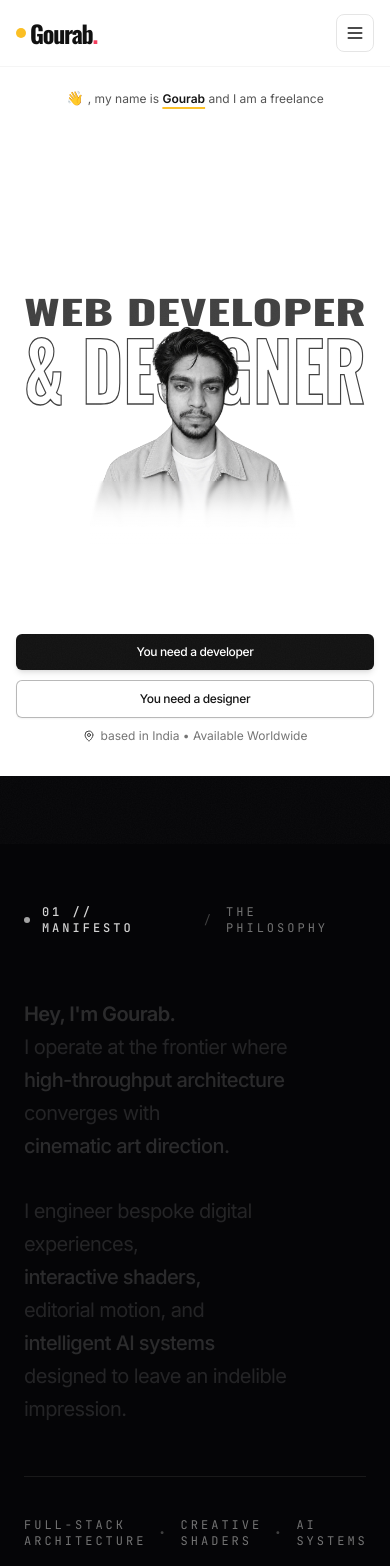
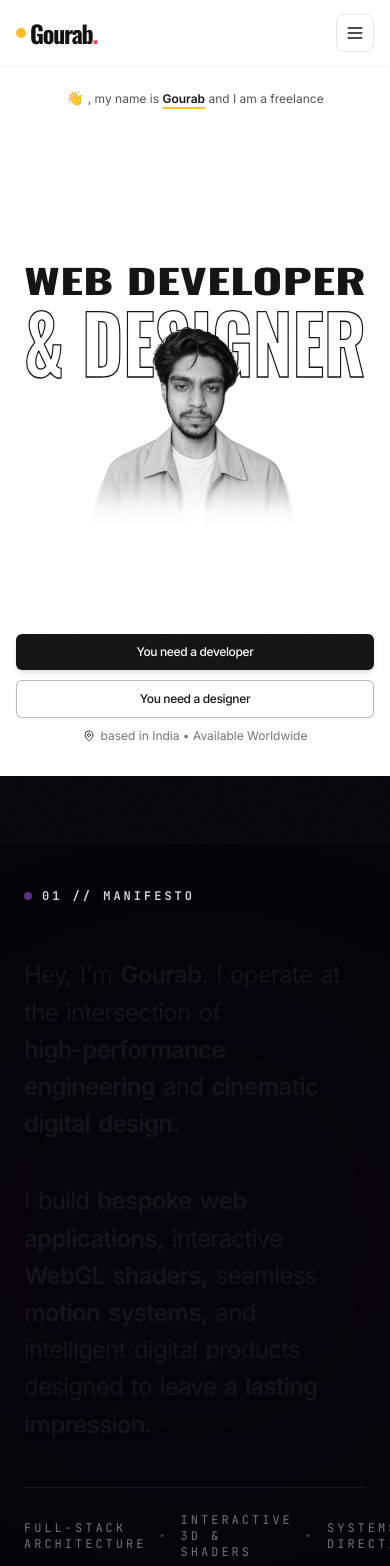
Before and after one commit to gourabs444-del/GOURAB-PORTFOLIO, a Next.js app: page / in a window 390 px wide. Shown: the top 1566 px of the page. Built offline with nearby package versions, Linux system fonts and the light colour scheme.

Commit message:
style: centered spacious layout for manifesto with smooth word-by-word scroll illumination animation

```diff
--- a/src/components/sections/AboutManifesto.tsx
+++ b/src/components/sections/AboutManifesto.tsx
@@ -4,31 +4,45 @@ import React, { useEffect, useRef } from "react";
 import gsap from "gsap";
 import { ScrollTrigger } from "@/lib/gsap";
 
+const manifestoParagraphs = [
+  {
+    text: "Hey, I'm Gourab. I operate at the intersection of high-performance engineering and cinematic digital design.",
+    highlight: ["Gourab.", "high-performance", "engineering", "cinematic", "digital", "design."],
+  },
+  {
+    text: "I build bespoke web applications, interactive WebGL shaders, seamless motion systems, and intelligent digital products designed to leave a lasting impression.",
+    highlight: ["bespoke", "web", "applications,", "WebGL", "shaders,", "motion", "systems,", "lasting", "impression."],
+  },
+];
+
 export function AboutManifesto() {
-  const containerRef = useRef<HTMLDivElement | null>(null);
-  const textContainerRef = useRef<HTMLDivElement | null>(null);
+  const containerRef = useRef<HTMLElement | null>(null);
+  const contentRef = useRef<HTMLDivElement | null>(null);
 
   useEffect(() => {
     const ctx = gsap.context(() => {
-      const words = containerRef.current?.querySelectorAll(".scrub-word");
+      const words = containerRef.current?.querySelectorAll(".manifesto-word");
       if (!words || words.length === 0) return;
 
       // Smooth progressive word lighting on scroll
       gsap.fromTo(
         words,
         {
-          opacity: 0.15,
-          y: 6,
+          opacity: 0.2,
+          color: "#52525b",
+          y: 4,
         },
         {
           opacity: 1,
+          color: "#ffffff",
           y: 0,
-          stagger: 0.02,
+          stagger: 0.05,
+          ease: "none",
           scrollTrigger: {
-            trigger: textContainerRef.current,
-            start: "top 75%",
-            end: "bottom 35%",
-            scrub: 0.8,
+            trigger: contentRef.current,
+            start: "top 70%",
+            end: "bottom 30%",
+            scrub: 1,
           },
         }
       );
@@ -41,73 +55,60 @@ export function AboutManifesto() {
     <section
       id="about"
       ref={containerRef}
-      className="relative min-h-screen w-full flex flex-col justify-center py-32 sm:py-44 md:py-52 px-6 sm:px-12 md:px-20 lg:px-28 bg-[#050507] text-[#F4F4F6] overflow-hidden select-none"
+      className="relative min-h-screen w-full flex flex-col justify-between py-24 sm:py-32 md:py-36 px-6 sm:px-12 md:px-20 lg:px-28 bg-[#050507] text-[#F4F4F6] overflow-hidden select-none"
     >
-      {/* Soft Ambient Radial Backlight */}
+      {/* Centered Ambient Violet Glow */}
       <div
-        className="pointer-events-none absolute top-1/2 left-1/2 -translate-x-1/2 -translate-y-1/2 w-[600px] sm:w-[900px] md:w-[1200px] h-[350px] sm:h-[500px] bg-radial-gradient from-white/[0.03] via-transparent to-transparent blur-[160px] opacity-70 -z-10"
+        className="pointer-events-none absolute top-1/2 left-1/2 -translate-x-1/2 -translate-y-1/2 w-[500px] sm:w-[800px] md:w-[1100px] h-[300px] sm:h-[450px] bg-[radial-gradient(circle_at_center,_rgba(147,51,234,0.12)_0%,_rgba(88,28,135,0.05)_40%,_transparent_70%)] blur-[140px] pointer-events-none"
         aria-hidden="true"
       />
 
-      <div className="max-w-4xl mx-auto w-full flex flex-col gap-14 sm:gap-20">
-        {/* Minimal Clean Top Tag */}
-        <div className="flex items-center gap-3 text-xs font-mono text-neutral-500 tracking-widest uppercase">
-          <span className="w-1.5 h-1.5 rounded-full bg-neutral-400" />
-          <span className="text-neutral-300 font-medium">01 // MANIFESTO</span>
-          <span className="text-neutral-700">/</span>
-          <span>THE PHILOSOPHY</span>
+      {/* Top Tag Header */}
+      <div className="max-w-5xl mx-auto w-full flex items-center justify-between text-xs font-mono text-neutral-500 uppercase tracking-widest pt-4">
+        <div className="flex items-center gap-2.5">
+          <span className="w-2 h-2 rounded-full bg-purple-500 animate-pulse" />
+          <span className="text-neutral-300 font-semibold">01 // MANIFESTO</span>
+        </div>
+        <span className="text-neutral-500 hidden sm:inline">THE CORE PHILOSOPHY</span>
       </div>
 
-        {/* Minimal, Easy-to-Read, Well-Spaced Statement */}
-        <div ref={textContainerRef} className="w-full flex flex-col gap-8 sm:gap-12">
-          <p className="font-sans text-xl sm:text-2xl md:text-3xl lg:text-[2.25rem] leading-[1.65] sm:leading-[1.6] tracking-tight font-normal text-neutral-400">
-            <span className="scrub-word inline-block mr-2 sm:mr-2.5 text-white font-semibold">
-              Hey, I&apos;m Gourab.
+      {/* Main Centered Spacious Manifesto Statement */}
+      <div ref={contentRef} className="max-w-5xl mx-auto w-full my-auto py-12 sm:py-16 flex flex-col gap-10 sm:gap-14 text-left sm:text-center">
+        {manifestoParagraphs.map((paragraph, pIdx) => {
+          const wordsList = paragraph.text.split(" ");
+          return (
+            <p
+              key={pIdx}
+              className="font-sans text-2xl sm:text-3xl md:text-4xl lg:text-[2.65rem] leading-[1.55] sm:leading-[1.5] tracking-tight font-normal"
+            >
+              {wordsList.map((word, wIdx) => {
+                const isHighlight = paragraph.highlight.includes(word);
+                return (
+                  <span
+                    key={wIdx}
+                    className={`manifesto-word inline-block mr-2 sm:mr-3 transition-colors duration-200 ${
+                      isHighlight ? "font-semibold" : "font-normal"
+                    }`}
+                  >
+                    {word}
                   </span>
-            <span className="scrub-word inline-block mr-2 sm:mr-2.5 text-neutral-300">
-              I operate at the frontier where
-            </span>
-            <span className="scrub-word inline-block mr-2 sm:mr-2.5 text-white font-medium">
-              high-throughput architecture
-            </span>
-            <span className="scrub-word inline-block mr-2 sm:mr-2.5 text-neutral-300">
-              converges with
-            </span>
-            <span className="scrub-word inline-block mr-2 sm:mr-2.5 text-white font-medium">
-              cinematic art direction.
-            </span>
+                );
+              })}
             </p>
-
-          <p className="font-sans text-xl sm:text-2xl md:text-3xl lg:text-[2.25rem] leading-[1.65] sm:leading-[1.6] tracking-tight font-normal text-neutral-400">
-            <span className="scrub-word inline-block mr-2 sm:mr-2.5 text-neutral-300">
-              I engineer bespoke digital experiences,
-            </span>
-            <span className="scrub-word inline-block mr-2 sm:mr-2.5 text-white font-medium">
-              interactive shaders,
-            </span>
-            <span className="scrub-word inline-block mr-2 sm:mr-2.5 text-neutral-300">
-              editorial motion, and
-            </span>
-            <span className="scrub-word inline-block mr-2 sm:mr-2.5 text-white font-medium">
-              intelligent AI systems
-            </span>
-            <span className="scrub-word inline-block text-neutral-300">
-              designed to leave an indelible impression.
-            </span>
-          </p>
+          );
+        })}
       </div>
 
-        {/* Minimal Clean Bottom Meta */}
-        <div className="pt-10 border-t border-white/[0.08] flex flex-col sm:flex-row sm:items-center justify-between gap-4 text-xs font-mono text-neutral-500 uppercase tracking-widest">
+      {/* Bottom Meta Bar */}
+      <div className="max-w-5xl mx-auto w-full pb-4 border-t border-white/[0.08] pt-6 flex flex-col sm:flex-row sm:items-center justify-between gap-4 text-xs font-mono text-neutral-500 uppercase tracking-widest">
         <div className="flex items-center gap-3">
           <span>FULL-STACK ARCHITECTURE</span>
           <span className="text-neutral-700">•</span>
-            <span>CREATIVE SHADERS</span>
+          <span>INTERACTIVE 3D &amp; SHADERS</span>
           <span className="text-neutral-700">•</span>
-            <span>AI SYSTEMS</span>
+          <span>SYSTEMS DIRECTION</span>
         </div>
         <span className="text-neutral-400 font-medium">EDITION 2026</span>
-        </div>
       </div>
     </section>
   );
--- a/src/components/sections/Hero.tsx
+++ b/src/components/sections/Hero.tsx
@@ -22,13 +22,13 @@ export function Hero({ isLoaded }: HeroProps) {
 
   useEffect(() => {
     const ctx = gsap.context(() => {
-      // Gentle initial entrance if isLoaded, ensuring final state is 100% visible
+      // Elements remain rock-solid in place when isLoaded triggers (no jump or bobbing)
       if (isLoaded) {
-        gsap.fromTo(
-          [headlineTopRef.current, headlineBottomRef.current],
-          { y: 15, opacity: 0.8 },
-          { y: 0, opacity: 1, duration: 0.7, ease: "power3.out", stagger: 0.06 }
-        );
+        gsap.to([headlineTopRef.current, headlineBottomRef.current], {
+          opacity: 1,
+          duration: 0.4,
+          ease: "power2.out",
+        });
       }
 
       // Scroll-driven fade-out ONLY for text (Image does NOT fade on scroll)
@@ -114,10 +114,10 @@ export function Hero({ isLoaded }: HeroProps) {
       <div className="relative my-auto w-full max-w-7xl mx-auto flex flex-col items-center justify-center py-2 sm:py-4 min-h-[320px] xs:min-h-[360px] sm:min-h-[440px] md:min-h-[500px] lg:min-h-[540px]">
         {/* Background Typography Container (z-10, strictly behind the foreground portrait) */}
         <div className="relative z-10 w-full max-w-5xl lg:max-w-6xl mx-auto flex flex-col items-center justify-center text-center select-none -translate-y-10 xs:-translate-y-14 sm:-translate-y-20 md:-translate-y-28 lg:-translate-y-32 px-2 sm:px-4">
-          {/* Line 1 (Solid Bold Black): WEB DEVELOPER (Original Oswald Font, 1 Inch Above 2nd Line) */}
+          {/* Line 1 (Solid Bold Black): WEB DEVELOPER (Original Oswald Font, Perfectly Spaced Above 2nd Line) */}
           <div
             ref={headlineTopRef}
-            className="w-full relative z-10 -translate-y-8 xs:-translate-y-12 sm:-translate-y-16 md:-translate-y-20 lg:-translate-y-24 mb-2 sm:mb-3"
+            className="w-full relative z-10 -translate-y-5 xs:-translate-y-7 sm:-translate-y-10 md:-translate-y-13 lg:-translate-y-16 mb-1 sm:mb-2"
           >
             <svg viewBox="0 0 1000 85" className="w-full h-auto overflow-visible" preserveAspectRatio="none">
               <text
@@ -140,7 +140,7 @@ export function Hero({ isLoaded }: HeroProps) {
           {/* Line 2 (Outlined Stroked Text Behind Portrait): & DESIGNER (Original Oswald Font, Locked Start & End Point, Tall Stretch) */}
           <div
             ref={headlineBottomRef}
-            className="w-full relative z-10 mt-1 sm:mt-2 transform scale-y-[1.75] sm:scale-y-[1.9] md:scale-y-[2.05] lg:scale-y-[2.15] origin-top"
+            className="w-full relative z-10 -translate-y-2 xs:-translate-y-3 sm:-translate-y-4 md:-translate-y-5 transform scale-y-[1.75] sm:scale-y-[1.9] md:scale-y-[2.05] lg:scale-y-[2.15] origin-top"
           >
             <svg viewBox="0 0 1000 120" className="w-full h-auto overflow-visible" preserveAspectRatio="none">
               <text
```
Lines whose indentation alone changed are shown as unchanged.
